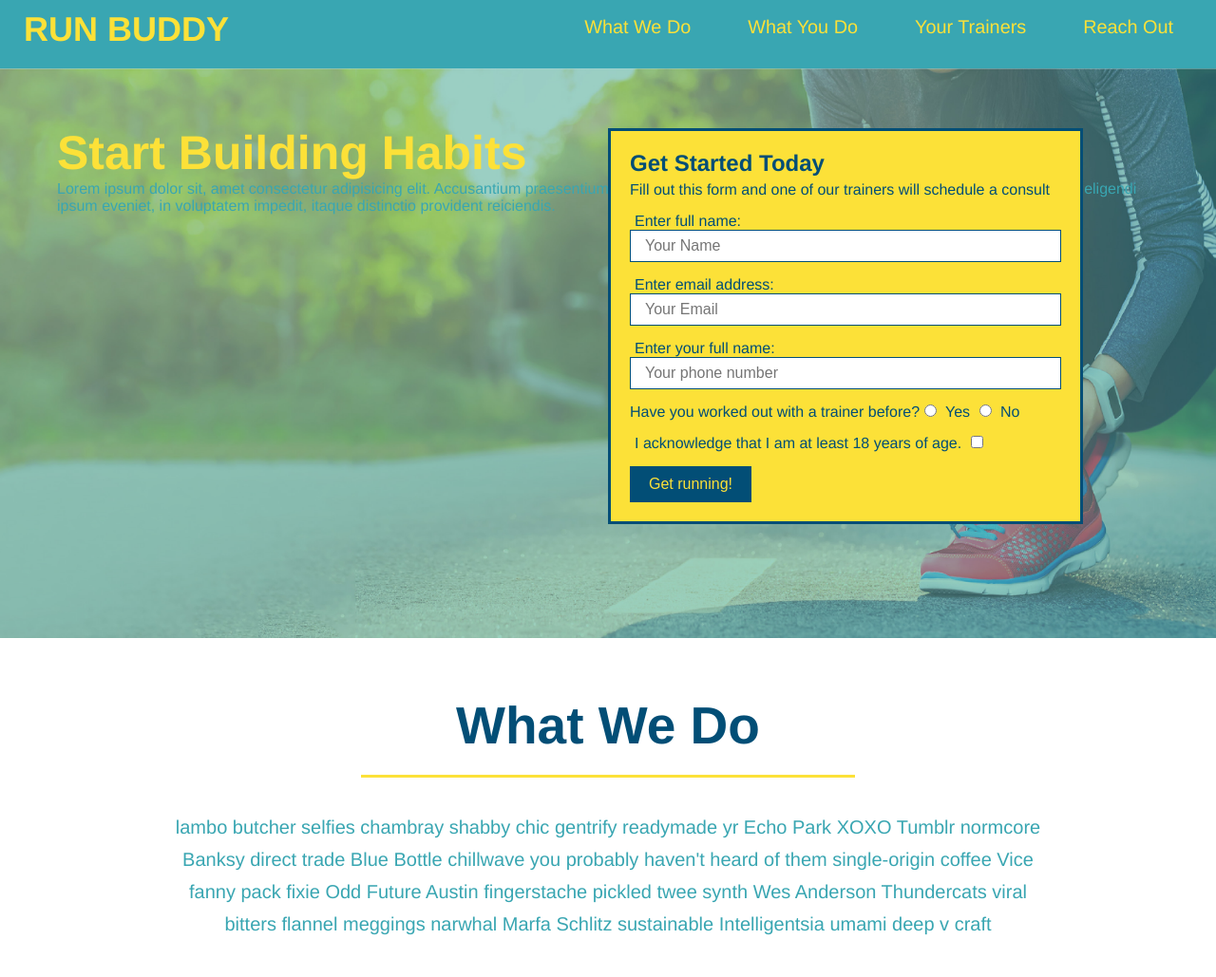
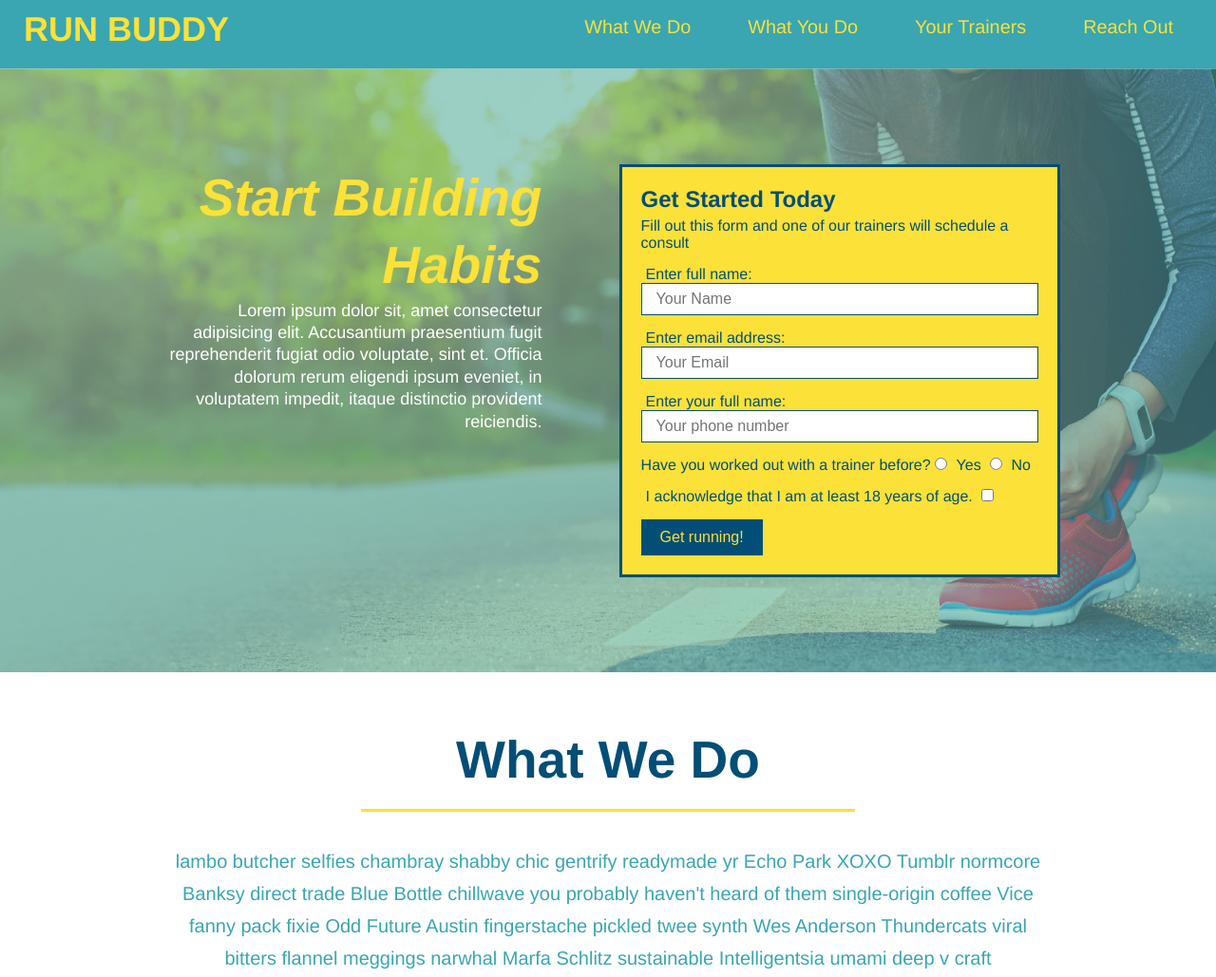
Before and after one commit to Skiddzie/run-buddy, a plain HTML site: page index.html in a window 1280 px wide. Shown: the top 1029 px of the page at 95% size. Drawn offline with Linux system fonts and the light colour scheme.

Commit message:
flexbox to hero

```diff
--- a/assets/css/style.css
+++ b/assets/css/style.css
@@ -50,15 +50,17 @@ footer {
     background: #fce138;
     width: 100%;
     padding: 40px 35px;
+    display: flex;
+    justify-content: space-between;
+    flex-wrap: wrap;
 }
 footer h2 {
-    display: inline;
     color: #024e76;
     font-size: 30px;
     margin: 0;
 }
 footer div {
-    float: right;
+
     line-height: 1.5;
     text-align: right;
 }
@@ -73,10 +75,11 @@ section {
   /* hero style start*/
 .hero {
     background-image: url("../images/hero-bg.jpg.jpg");
-    height: 600px;
     background-size: cover;
     background-position: center;
-    position: relative;
+    display: flex;
+    justify-content: center;
+    flex-wrap: wrap;
 }
   /*hero end*/
 
@@ -84,18 +87,22 @@ section {
     border: 3px solid #024e76;
     background-color: #fce138;
     padding: 20px;
-    width: 500px;
     color: #024e76;
-    position: absolute;
-    bottom: 120px;
-    right: 140px;
+    width: 40%;
+    margin: 3.5%;
   }
 .hero-cta {
-
+  width: 35%;
+  text-align: right;
+  margin: 3.5%;
+  color: #fff;
+  font-size: 18px;
+  line-height: 1.3;
 }
 .hero-cta h2 {
+  font-style: italic;
   color:#fce138;
-  font-size: 50px;
+  font-size: 55px;
 }
 .hero-form h3 {
     font-size: 24px;
```
